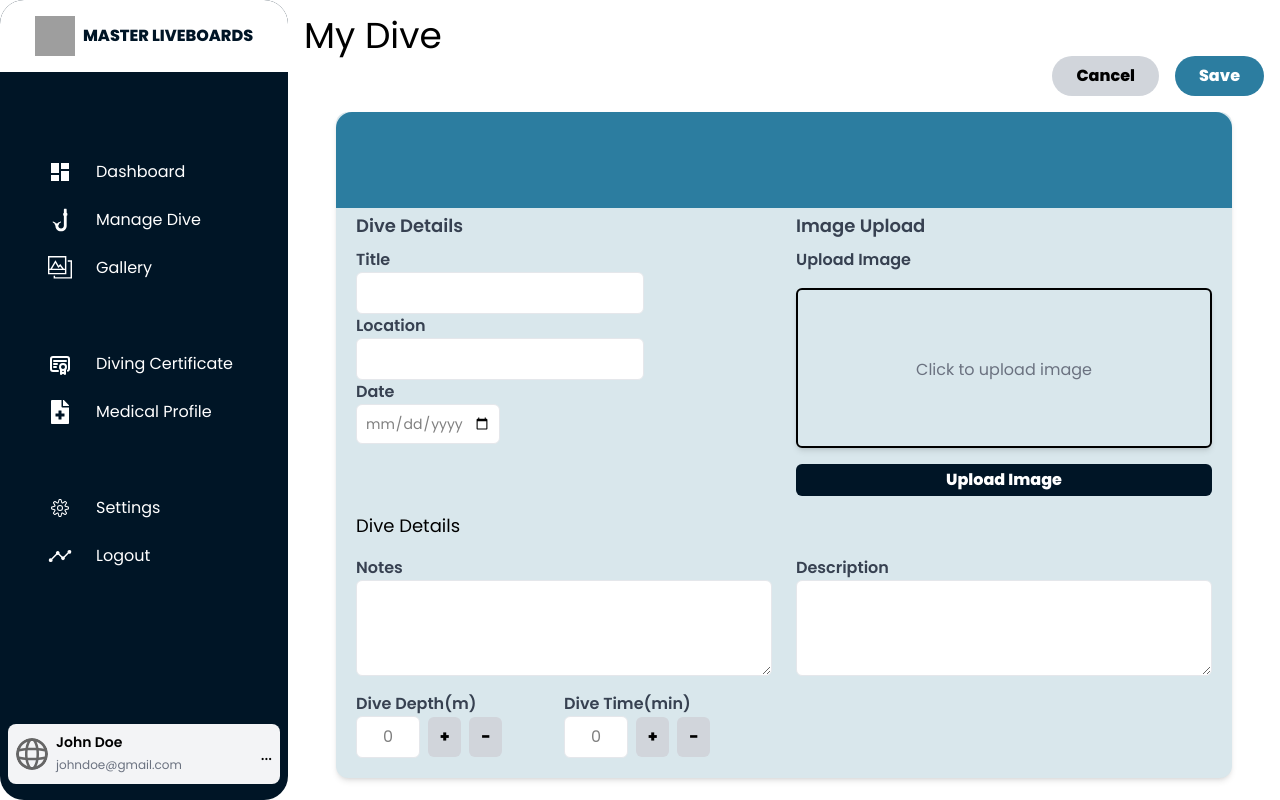
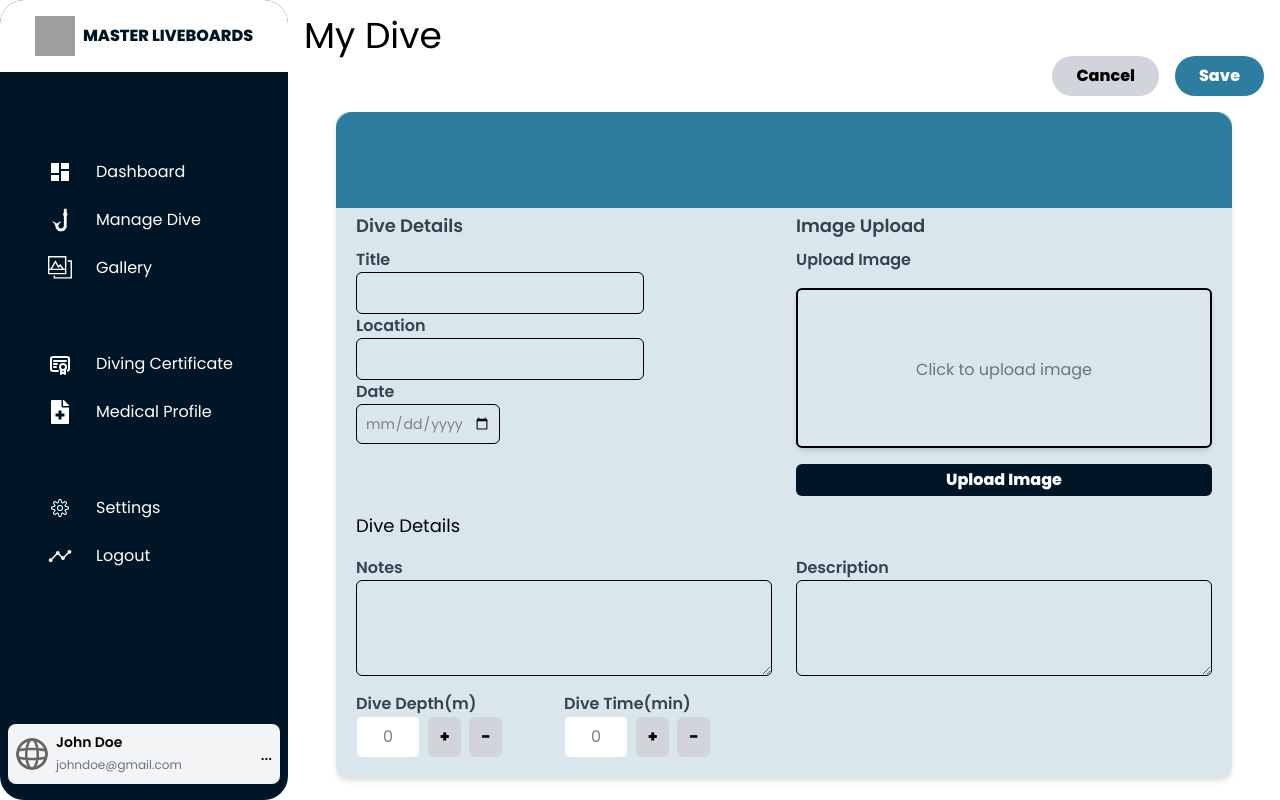
Before and after one commit to roserossssss/dive-site, a Next.js app in the folder diver-application/: page /dashboard/DiveManagement/add in a window 1280 px wide. Built offline with nearby package versions, Linux system fonts and the light colour scheme; grey boxes are pictures that could not be loaded.

Commit message:
Dive management tweaks
fixed menu kebab with real menu kebab

```diff
--- a/diver-application/app/dashboard/DiveManagement/[id]/page.tsx
+++ b/diver-application/app/dashboard/DiveManagement/[id]/page.tsx
@@ -1,5 +1,6 @@
 "use client";
 import { useState } from "react";
+import Link from "next/link";
 
 export default function AddDive() {
     const [imagePreview, setImagePreview] = useState<string | null>(null);
@@ -25,7 +26,9 @@ export default function AddDive() {
         <h1 className="text-black text-4xl ">My Dive</h1>
 
             <div className="flex justify-end space-x-4 mb-4">
+            <Link href="/dashboard/DiveManagement">
                 <button className="bg-gray-300 text-black font-bold py-2 px-6 rounded-3xl hover:bg-gray-400 transition">Cancel</button>
+                </Link>
                 <button className="bg-[#2C7DA0] text-white font-bold py-2 px-6 rounded-3xl hover:bg-opacity-80 transition">Save</button>
             </div>
 
@@ -40,17 +43,17 @@ export default function AddDive() {
                             <h2 className="text-lg font-semibold text-gray-700 mb-2">Dive Details</h2>
                             <div className="flex flex-col">
                                 <label className="text-gray-700 font-semibold">Title</label>
-                                <input type="text" name="title" required className="border p-2 rounded-md w-72" />
+                                <input type="text" name="title" required className="bg-[#D9E7EC] border border-black p-2 rounded-md w-72" />
                             </div>
 
                             <div className="flex flex-col">
                                 <label className="text-gray-700 font-semibold">Location</label>
-                                <input type="text" name="location" required className="border p-2 rounded-md w-72" />
+                                <input type="text" name="location" required className="bg-[#D9E7EC] border border-black p-2 rounded-md w-72" />
                             </div>
 
                             <div className="flex flex-col">
                                 <label className="text-gray-700 font-semibold">Date</label>
-                                <input type="date" name="date" required className="border text-sm p-2 w-36 rounded-md" />
+                                <input type="date" name="date" required className="bg-[#D9E7EC] border border-black text-sm p-2 w-36 rounded-md" />
                             </div>
 
 
@@ -66,7 +69,7 @@ export default function AddDive() {
             type="file"
             name="image"
             accept="image/*"
-            className="hidden"
+            className="hidden bg-[#D9E7EC] border border-black"
             id="fileUpload"
             onChange={handleImageChange}
         />
@@ -97,8 +100,8 @@ export default function AddDive() {
                         <div>
 
                             <div className="flex flex-col">
-                                <label className="text-gray-700 font-semibold">Notes</label>
-                                <textarea name="notes" className="border p-2 rounded-md h-24"></textarea>
+                                <label className="text-gray-700 font-semibold ">Notes</label>
+                                <textarea name="notes" className="bg-[#D9E7EC] border border-black p-2 rounded-md h-24"></textarea>
                             </div>
 
 
@@ -165,7 +168,7 @@ export default function AddDive() {
 
                         <div className="flex flex-col">
                             <label className="text-gray-700 font-semibold">Description</label>
-                            <textarea name="description" required className="border p-2 rounded-md h-24"></textarea>
+                            <textarea name="description" required className="bg-[#D9E7EC] border border-black p-2 rounded-md h-24"></textarea>
                         </div>
                     </div>
                 </form>
--- a/diver-application/app/dashboard/DiveManagement/add/page.tsx
+++ b/diver-application/app/dashboard/DiveManagement/add/page.tsx
@@ -1,5 +1,6 @@
 "use client";
 import { useState } from "react";
+import Link from "next/link";
 
 
 export default function AddDive() {
@@ -26,7 +27,9 @@ export default function AddDive() {
         <h1 className="text-black text-4xl ">My Dive</h1>
 
             <div className="flex justify-end space-x-4 mb-4">
+                <Link href="/dashboard/DiveManagement">
                 <button className="bg-gray-300 text-black font-bold py-2 px-6 rounded-3xl hover:bg-gray-400 transition">Cancel</button>
+                </Link>
                 <button className="bg-[#2C7DA0] text-white font-bold py-2 px-6 rounded-3xl hover:bg-opacity-80 transition">Save</button>
             </div>
 
@@ -41,17 +44,17 @@ export default function AddDive() {
                             <h2 className="text-lg font-semibold text-gray-700 mb-2">Dive Details</h2>
                             <div className="flex flex-col">
                                 <label className="text-gray-700  font-semibold">Title</label>
-                                <input type="text" name="title" required className="border p-2 rounded-md w-72 " />
+                                <input type="text" name="title" required className=" p-2 rounded-md w-72  bg-[#D9E7EC] border border-black" />
                             </div>
 
                             <div className="flex flex-col">
                                 <label className="text-gray-700 font-semibold">Location</label>
-                                <input type="text" name="location" required className="border p-2 rounded-md w-72" />
+                                <input type="text" name="location" required className="p-2 rounded-md w-72 bg-[#D9E7EC] border border-black" />
                             </div>
 
                             <div className="flex flex-col">
                                 <label className="text-gray-700 font-semibold">Date</label>
-                                <input type="date" name="date" required className="border text-sm p-2 w-36 rounded-md" />
+                                <input type="date" name="date" required className="bg-[#D9E7EC] border border-black text-sm p-2 w-36 rounded-md" />
                             </div>
 
 
@@ -67,7 +70,7 @@ export default function AddDive() {
             type="file"
             name="image"
             accept="image/*"
-            className="hidden"
+            className="hidden "
             id="fileUpload"
             onChange={handleImageChange}
         />
@@ -99,7 +102,7 @@ export default function AddDive() {
 
                             <div className="flex flex-col">
                                 <label className="text-gray-700 font-semibold">Notes</label>
-                                <textarea name="notes" className="border p-2 rounded-md h-24"></textarea>
+                                <textarea name="notes" className="bg-[#D9E7EC] border border-black  p-2 rounded-md h-24"></textarea>
                             </div>
 
 
@@ -166,7 +169,7 @@ export default function AddDive() {
 
                         <div className="flex flex-col">
                             <label className="text-gray-700 font-semibold">Description</label>
-                            <textarea name="description" required className="border p-2 rounded-md h-24"></textarea>
+                            <textarea name="description" required className="bg-[#D9E7EC] border border-black p-2 rounded-md h-24"></textarea>
                         </div>
                     </div>
                 </form>
--- a/diver-application/app/dashboard/DiveManagement/page.tsx
+++ b/diver-application/app/dashboard/DiveManagement/page.tsx
@@ -3,6 +3,8 @@
 import { useState } from "react";
 import Link from "next/link";
 import { CiSearch } from "react-icons/ci";
+
+import { CiMenuKebab } from "react-icons/ci";
 
 export default function DiveManagement() {
     const [searchTerm, setSearchTerm] = useState("");
@@ -140,7 +142,7 @@ export default function DiveManagement() {
                                 }
                                 className="text-2xl font-bold cursor-pointer text-white"
                             >
-                                ...
+                                <CiMenuKebab />
                             </button>
 
                             {dropdownIndex === index && (
--- a/diver-application/app/dashboard/page.tsx
+++ b/diver-application/app/dashboard/page.tsx
@@ -38,7 +38,7 @@ export default function Dashboard() {
                     <div className="w-auto">
                         <Reports />
                     </div>
-                    <div className="lg:w-[800px] lg:-mt-80 md:-mt-72">
+                    <div className="lg:w-[800px] lg:-mt-80 md:-mt-72 mt-4">
                     <Chart />
                     </div>
                 </div>
```
Also changed, not shown: diver-application/app/ui/dashboard/sidebar/sidebar.tsx (line endings or trailing spaces).
